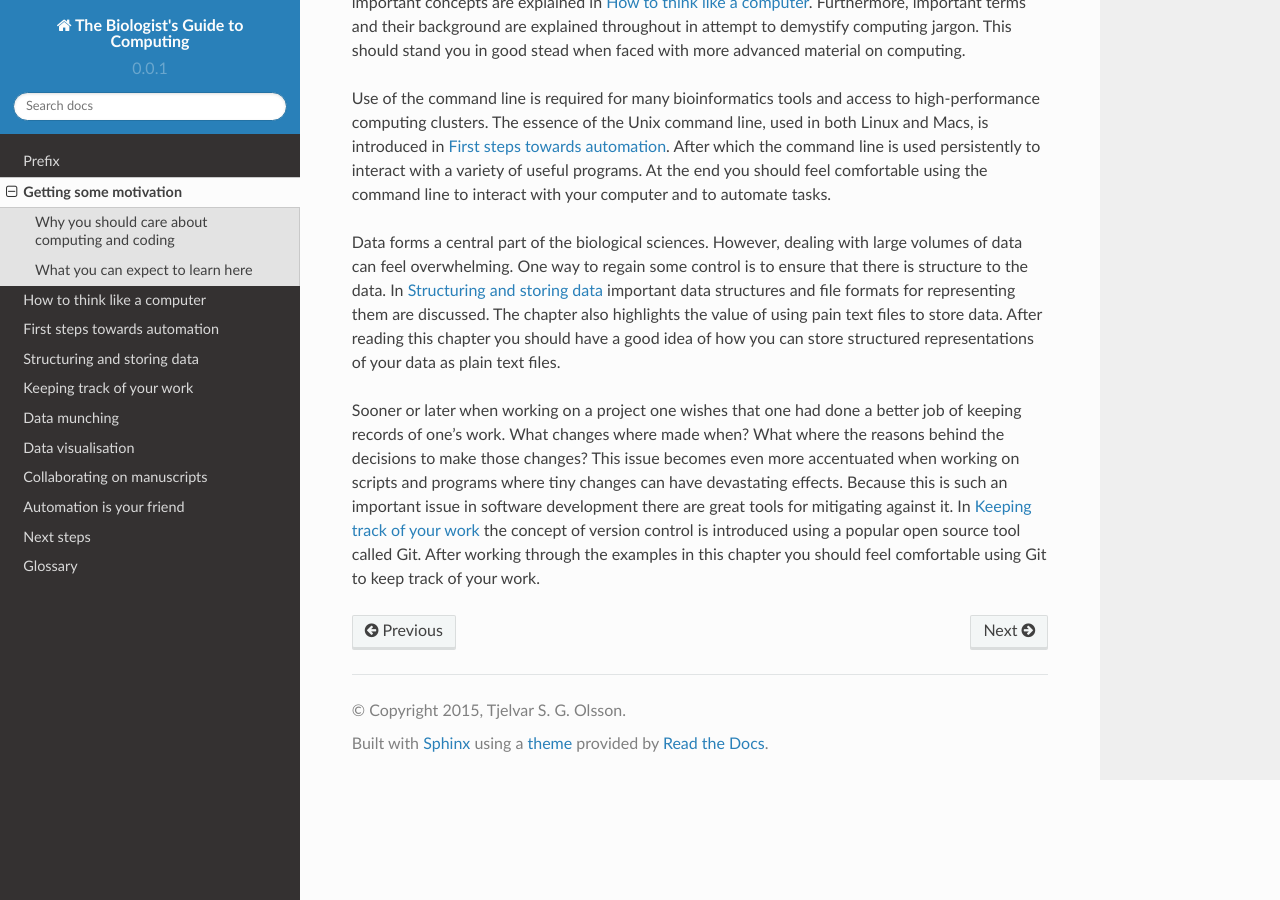
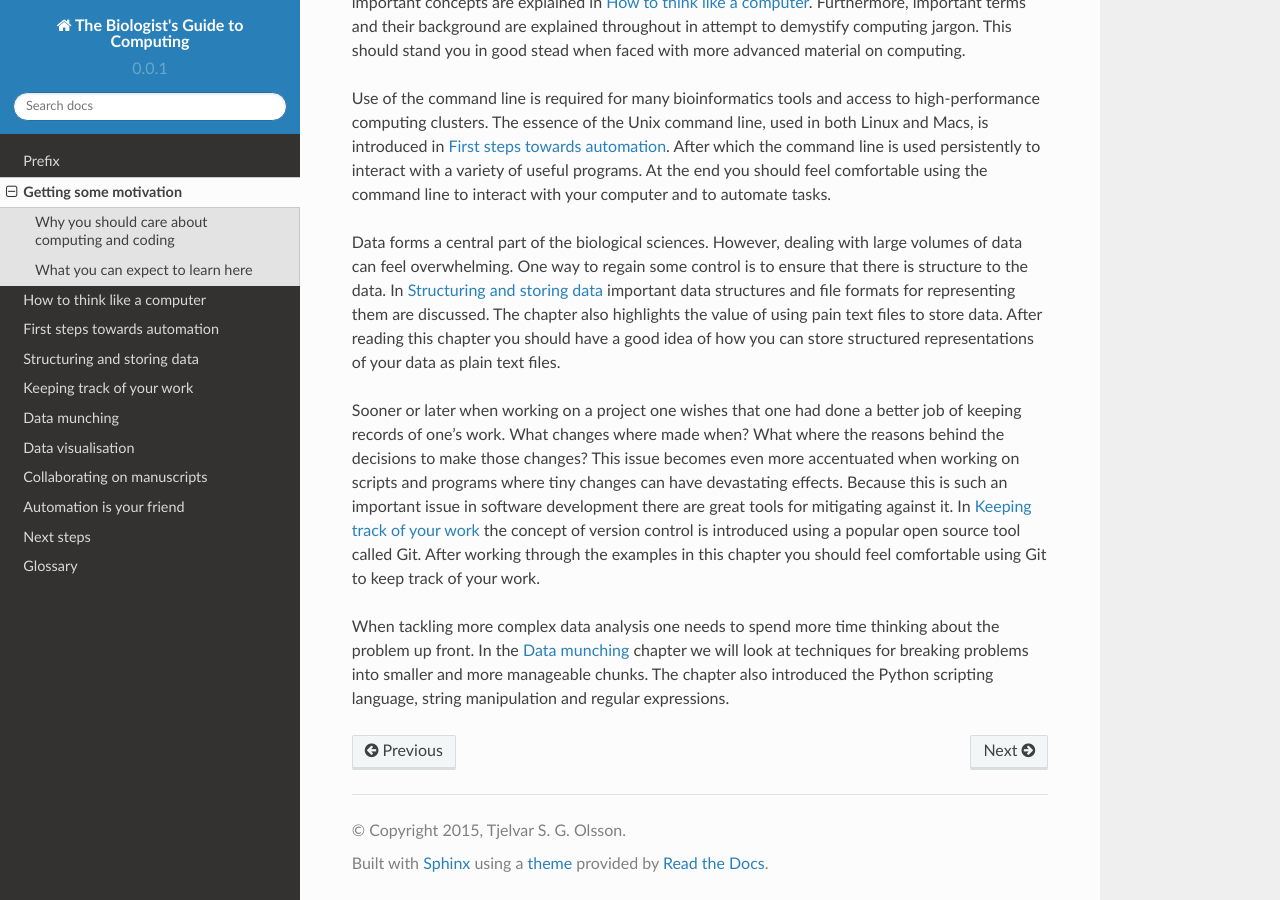
Before and after one commit to tjelvar-olsson/biologists-guide-to-computing, a Sphinx documentation site: the page built from source/getting-some-motivation.rst, in a window 1280 px wide and 900 px high, scrolled down 881 px. Built offline with Sphinx 7.4.7 and the Read the Docs theme 2.0.0, drawn with Linux system fonts in a browser that asks for light colours.

Commit message:
Added data munching summary to motivation chapter.

```diff
--- a/source/getting-some-motivation.rst
+++ b/source/getting-some-motivation.rst
@@ -70,3 +70,9 @@ In :doc:`keeping-track-of-your-work` the concept of version control is
 introduced using a popular open source tool called Git. After working through
 the examples in this chapter you should feel comfortable using Git to keep
 track of your work.
+
+When tackling more complex data analysis one needs to spend more time
+thinking about the problem up front. In the :doc:`data-munching` chapter we
+will look at techniques for breaking problems into smaller and more
+manageable chunks. The chapter also introduced the Python scripting language,
+string manipulation and regular expressions.
```
